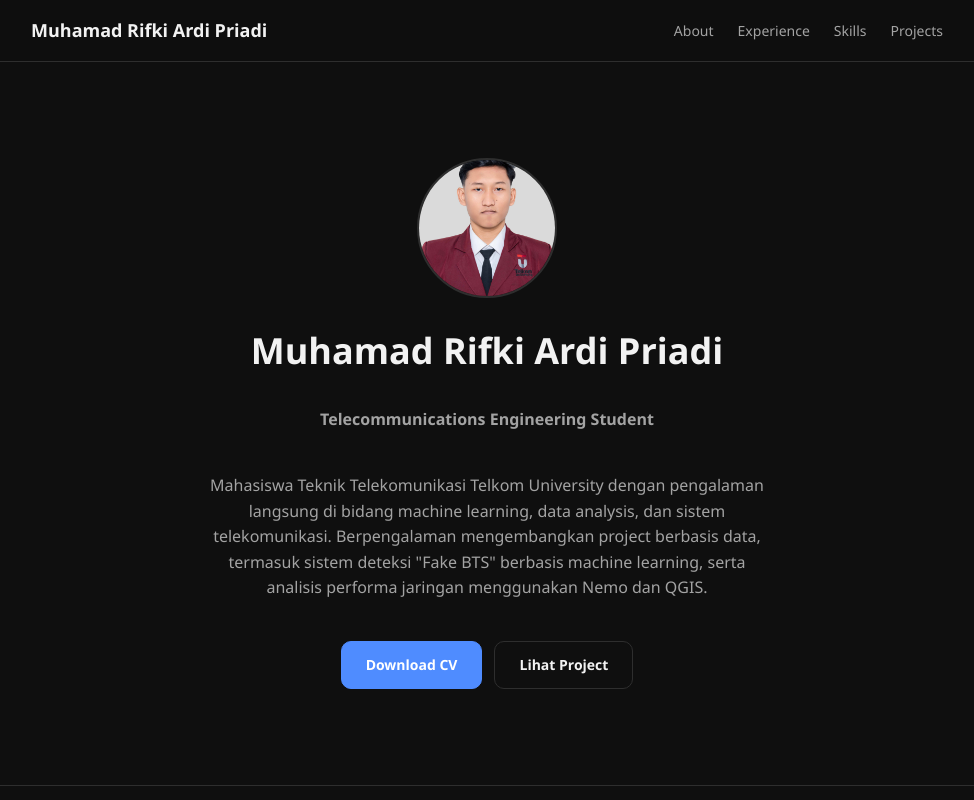
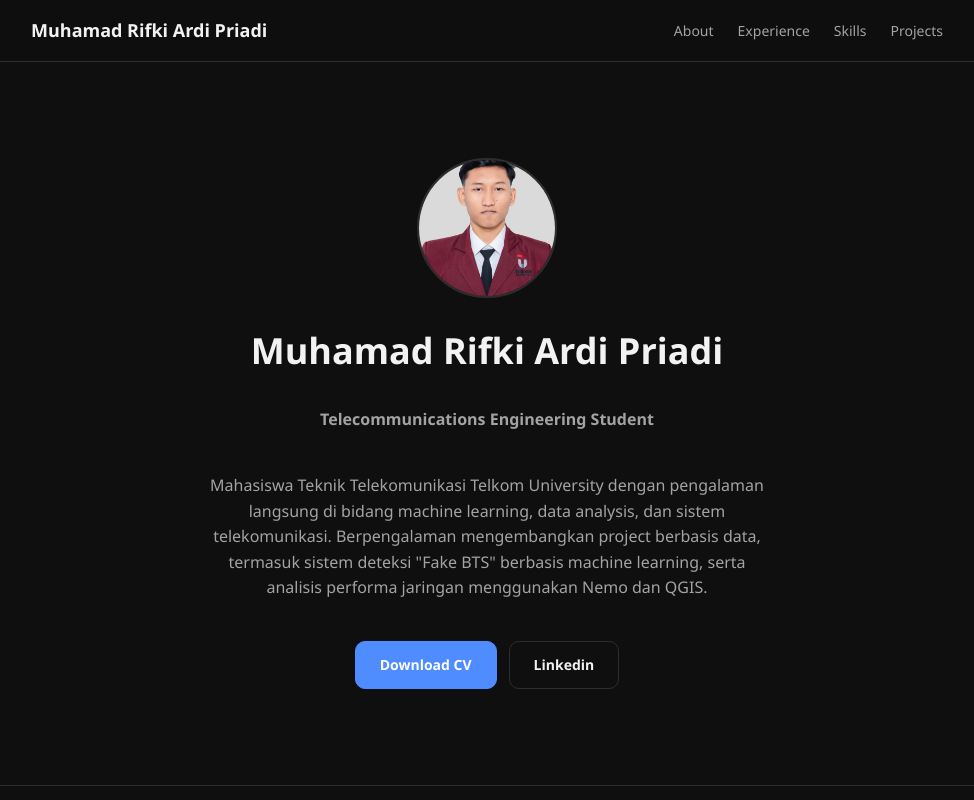
Before and after one commit to Rifki243/portofolio-rifki, a React (Vite) app: page / in a window 1280 px wide. Shown: the top 800 px of the page, without its empty margins (153-1127 px from the left). Built offline with nearby package versions, Linux system fonts and the light colour scheme.

Commit message:
feat: update Hero component to link to LinkedIn instead of projects

```diff
--- a/src/components/Hero.jsx
+++ b/src/components/Hero.jsx
@@ -19,8 +19,10 @@ function Hero() {
         >
           Download CV
         </a>
-        <a className="btn btn-secondary" href="#projects">
-          Lihat Project
+        <a className="btn btn-secondary" href="https://www.linkedin.com/in/muhamadrifkiardipriadi/"
+        target="_blank" rel="noopener noreferrer"
+        >
+          Linkedin
         </a>
       </div>
     </section>
```
